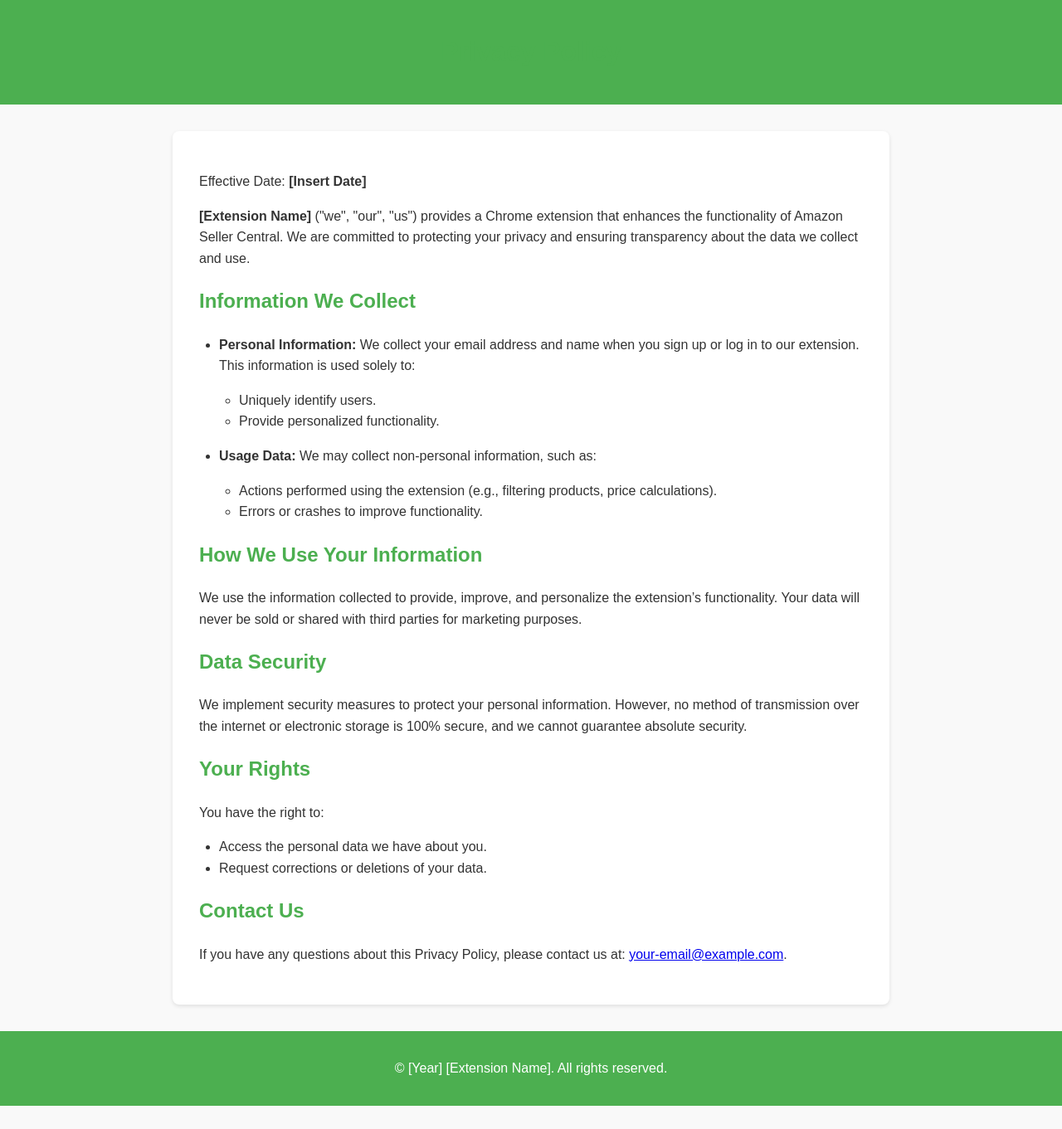
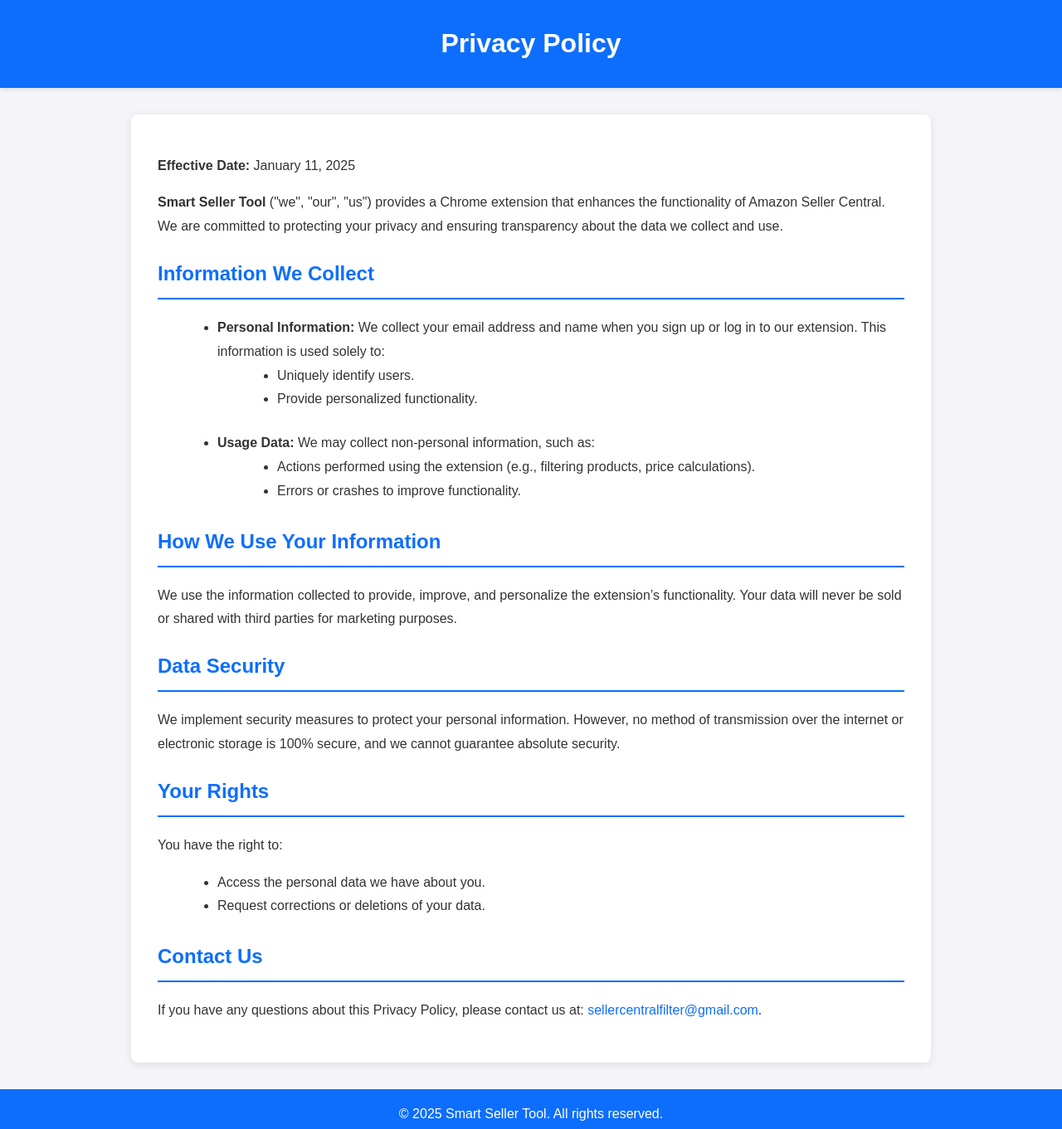
Before and after one commit to seller-filters/privacy-policy, a plain HTML site: page index.html in a window 1280 px wide. Shown: the whole page at 83% size. Before the commit the page ends 1333 px from the top, so only its background shows below. Drawn offline with Linux system fonts and the light colour scheme.

Commit message:
Update index.html

```diff
--- a/index.html
+++ b/index.html
@@ -5,41 +5,60 @@
   <meta name="viewport" content="width=device-width, initial-scale=1.0">
   <title>Privacy Policy</title>
   <style>
+    /* General Styles */
     body {
-      font-family: Arial, sans-serif;
-      line-height: 1.6;
+      font-family: 'Arial', sans-serif;
+      line-height: 1.8;
       margin: 0;
       padding: 0;
-      background-color: #f9f9f9;
+      background-color: #f4f4f9;
       color: #333;
     }
     header {
-      background-color: #4CAF50;
-      color: #fff;
-      padding: 1rem 0;
+      background: #0d6efd;
+      color: white;
+      padding: 1.5rem 0;
       text-align: center;
+      box-shadow: 0 2px 5px rgba(0, 0, 0, 0.1);
+    }
+    header h1 {
+      margin: 0;
+      font-size: 2rem;
     }
     .container {
-      max-width: 800px;
+      max-width: 900px;
       margin: 2rem auto;
-      background: #fff;
       padding: 2rem;
-      box-shadow: 0 2px 5px rgba(0, 0, 0, 0.1);
+      background: white;
       border-radius: 8px;
+      box-shadow: 0 2px 10px rgba(0, 0, 0, 0.1);
     }
-    h1, h2 {
-      color: #4CAF50;
+    h2 {
+      color: #0d6efd;
+      border-bottom: 2px solid #0d6efd;
+      padding-bottom: 0.5rem;
     }
     ul {
-      margin: 1rem 0;
-      padding-left: 1.5rem;
+      list-style: disc;
+      margin-left: 2rem;
+      margin-bottom: 1.5rem;
+    }
+    a {
+      color: #0d6efd;
+      text-decoration: none;
+    }
+    a:hover {
+      text-decoration: underline;
     }
     footer {
       text-align: center;
+      background: #0d6efd;
+      color: white;
+      padding: 1rem 0;
       margin-top: 2rem;
-      padding: 1rem 0;
-      background-color: #4CAF50;
-      color: white;
+    }
+    footer p {
+      margin: 0;
     }
   </style>
 </head>
@@ -48,39 +67,55 @@
     <h1>Privacy Policy</h1>
   </header>
   <div class="container">
-    <p>Effective Date: <strong>[Insert Date]</strong></p>
-    <p><strong>[Extension Name]</strong> ("we", "our", "us") provides a Chrome extension that enhances the functionality of Amazon Seller Central. We are committed to protecting your privacy and ensuring transparency about the data we collect and use.</p>
+    <p><strong>Effective Date:</strong> January 11, 2025</p>
+    <p>
+      <strong>Smart Seller Tool</strong> ("we", "our", "us") provides a Chrome extension that enhances the functionality of Amazon Seller Central. We are committed to protecting your privacy and ensuring transparency about the data we collect and use.
+    </p>
+
     <h2>Information We Collect</h2>
     <ul>
-      <li><strong>Personal Information:</strong> We collect your email address and name when you sign up or log in to our extension. This information is used solely to:
+      <li>
+        <strong>Personal Information:</strong> We collect your email address and name when you sign up or log in to our extension. This information is used solely to:
         <ul>
           <li>Uniquely identify users.</li>
           <li>Provide personalized functionality.</li>
         </ul>
       </li>
-      <li><strong>Usage Data:</strong> We may collect non-personal information, such as:
+      <li>
+        <strong>Usage Data:</strong> We may collect non-personal information, such as:
         <ul>
           <li>Actions performed using the extension (e.g., filtering products, price calculations).</li>
           <li>Errors or crashes to improve functionality.</li>
         </ul>
       </li>
     </ul>
+
     <h2>How We Use Your Information</h2>
-    <p>We use the information collected to provide, improve, and personalize the extension’s functionality. Your data will never be sold or shared with third parties for marketing purposes.</p>
+    <p>
+      We use the information collected to provide, improve, and personalize the extension’s functionality. Your data will never be sold or shared with third parties for marketing purposes.
+    </p>
+
     <h2>Data Security</h2>
-    <p>We implement security measures to protect your personal information. However, no method of transmission over the internet or electronic storage is 100% secure, and we cannot guarantee absolute security.</p>
+    <p>
+      We implement security measures to protect your personal information. However, no method of transmission over the internet or electronic storage is 100% secure, and we cannot guarantee absolute security.
+    </p>
+
     <h2>Your Rights</h2>
-    <p>You have the right to:
-      <ul>
-        <li>Access the personal data we have about you.</li>
-        <li>Request corrections or deletions of your data.</li>
-      </ul>
+    <p>You have the right to:</p>
+    <ul>
+      <li>Access the personal data we have about you.</li>
+      <li>Request corrections or deletions of your data.</li>
+    </ul>
+
+    <h2>Contact Us</h2>
+    <p>
+      If you have any questions about this Privacy Policy, please contact us at:
+      <a href="mailto:sellercentralfilter@gmail.com">sellercentralfilter@gmail.com</a>.
     </p>
-    <h2>Contact Us</h2>
-    <p>If you have any questions about this Privacy Policy, please contact us at: <a href="mailto:your-email@example.com">your-email@example.com</a>.</p>
   </div>
+
   <footer>
-    <p>&copy; [Year] [Extension Name]. All rights reserved.</p>
+    <p>&copy; 2025 Smart Seller Tool. All rights reserved.</p>
   </footer>
 </body>
 </html>
```
